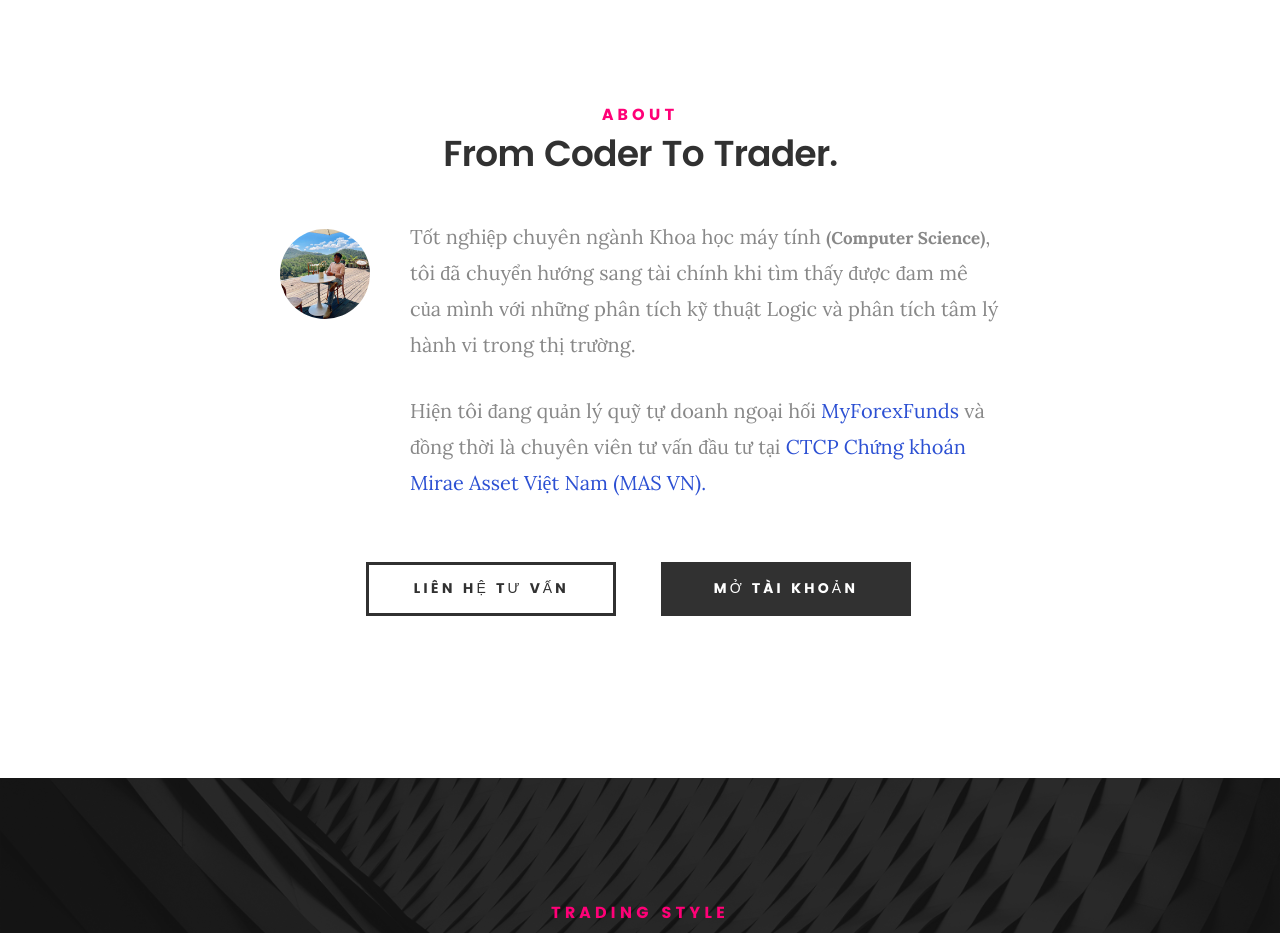
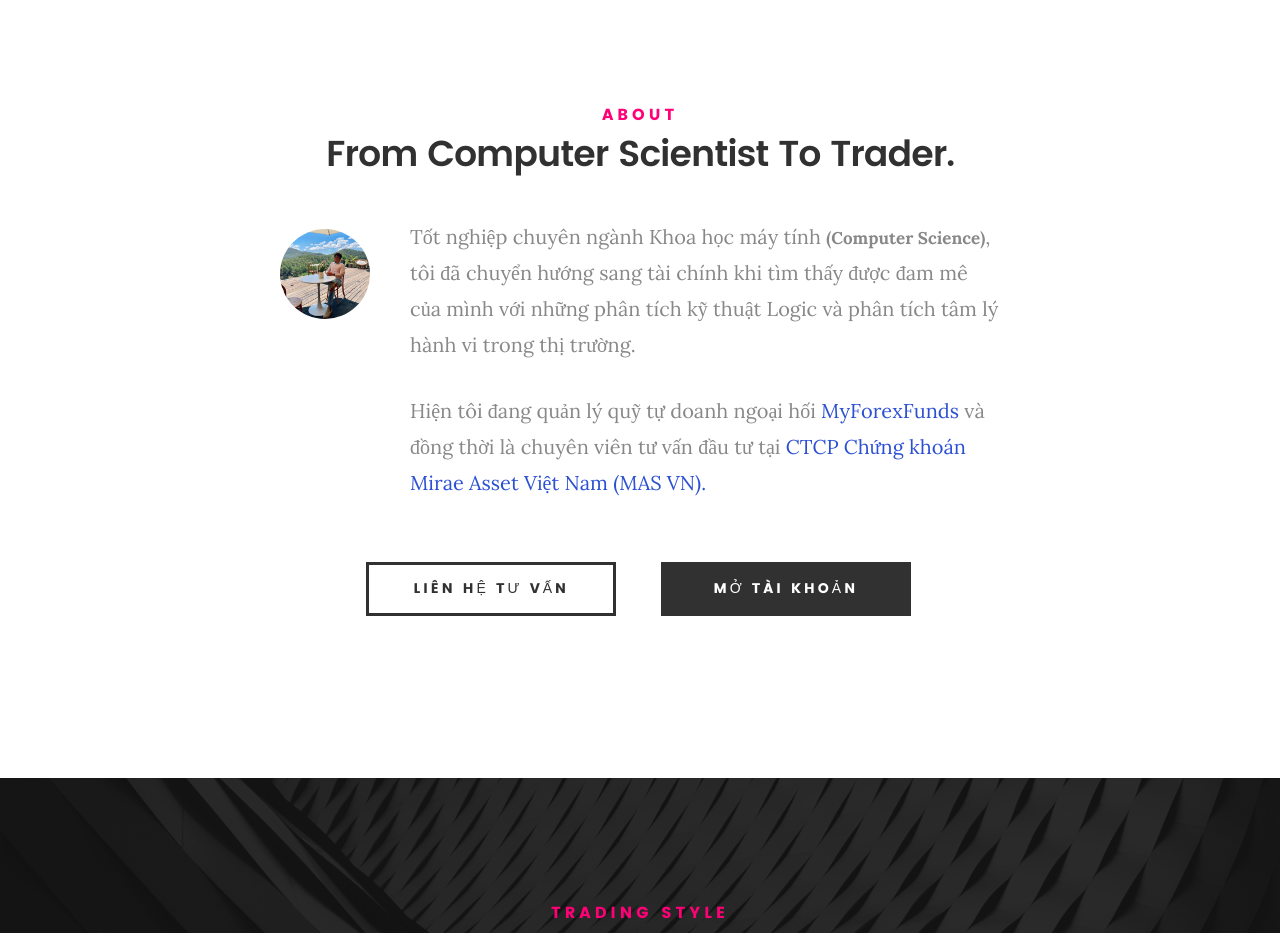
Before and after one commit to nmtoan251998/contact-point, a plain HTML site: page index.html in a window 1280 px wide. Shown: the part 820-1753 px from the top of the page. Drawn offline with Linux system fonts and the light colour scheme; files whose address does not match are found by name.

Commit message:
job title

```diff
--- a/index.html
+++ b/index.html
@@ -104,7 +104,7 @@
 		<div class="col-twelve">
 
 			<h5>About</h5>
-			<h1>From Coder To Trader.</h1>
+			<h1>From Computer Scientist To Trader.</h1>
 
 			<div class="intro-info">
 
```
